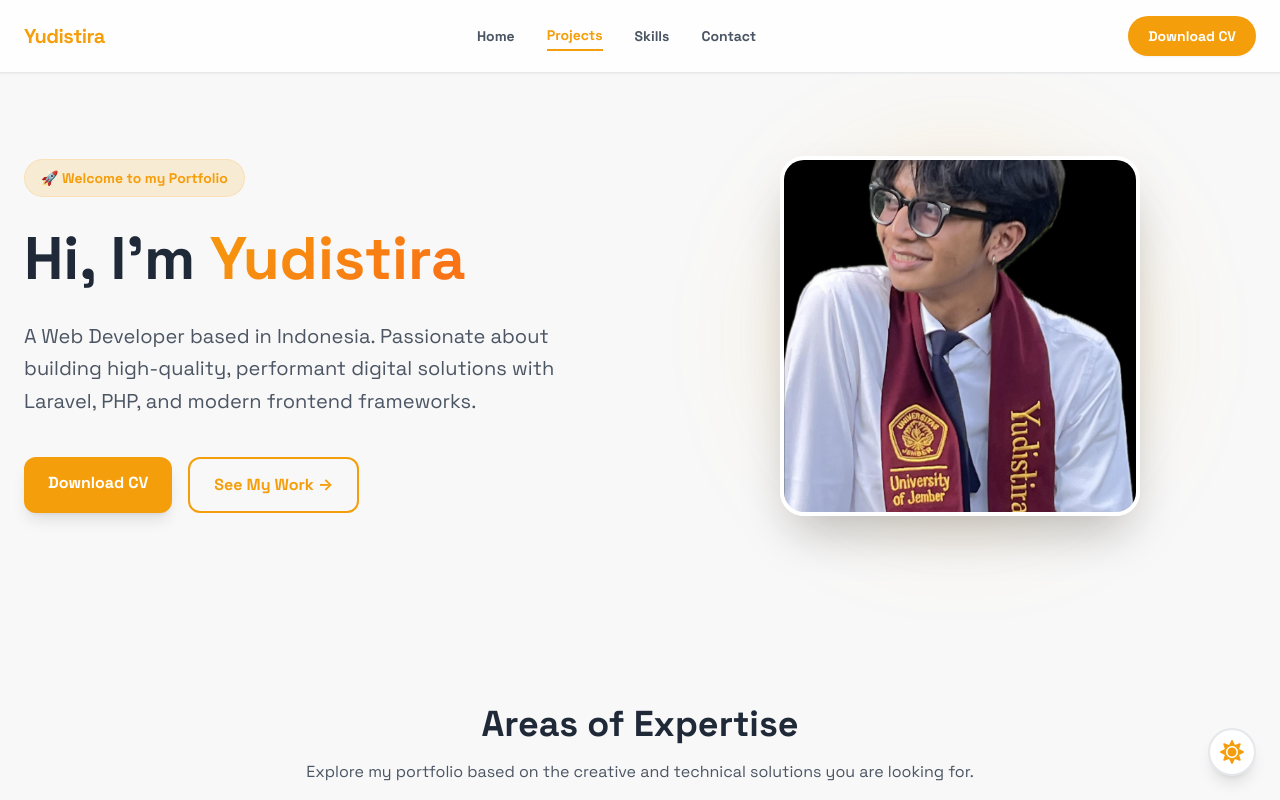
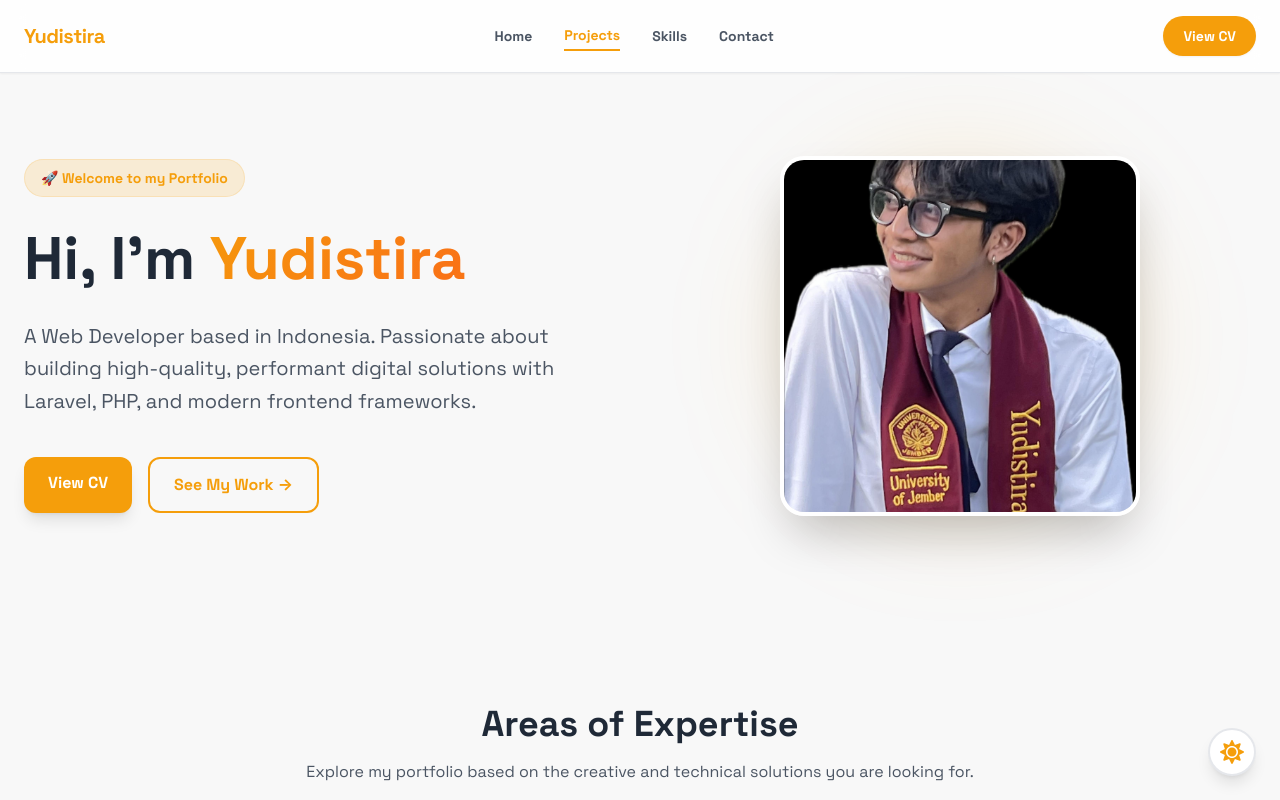
Before and after one commit to Yudisss1412/portfolio-yudistira, a React (Vite) app: page / in a window 1280 px wide. Shown: the top 800 px of the page. Built offline with nearby package versions, Linux system fonts and the light colour scheme.

Commit message:
fix CV download 404: use relative path, open as "View CV" preview tab

```diff
--- a/src/components/Home.jsx
+++ b/src/components/Home.jsx
@@ -29,11 +29,10 @@ export default function Home({ setPage, setProjectMode }) {
           </p>
           <div className="flex flex-wrap gap-4 pt-4">
             <a
-              href="/CV Yudistira Dwi Anggara.pdf"
-              download
+              href="./CV Yudistira Dwi Anggara.pdf" target="_blank" rel="noopener noreferrer"
               className="bg-accent hover:bg-accent-dark text-white font-bold px-6 py-3.5 rounded-xl shadow-lg hover:shadow-xl transition-all transform hover:-translate-y-0.5 inline-block text-center text-sm sm:text-base"
             >
-              Download CV
+              View CV
             </a>
             <button
               onClick={handleSeeWork}
--- a/src/components/Navbar.jsx
+++ b/src/components/Navbar.jsx
@@ -5,10 +5,7 @@ export default function Navbar({ page, setPage }) {
   const [activeSection, setActiveSection] = useState('home');
 
   useEffect(() => {
-    if (page !== 'home') {
-      setActiveSection('');
-      return;
-    }
+    if (page !== 'home') return;
 
     const handleScroll = () => {
       const sections = [
@@ -105,11 +102,10 @@ export default function Navbar({ page, setPage }) {
         {/* Right: Actions */}
         <div className="flex items-center gap-4">
           <a
-            href="/CV Yudistira Dwi Anggara.pdf"
-            download
+            href="./CV Yudistira Dwi Anggara.pdf" target="_blank" rel="noopener noreferrer"
             className="hidden sm:inline-block bg-accent hover:bg-accent-dark text-white font-bold px-5 py-2.5 rounded-full text-xs sm:text-sm shadow-xs hover:shadow-md transition-all text-center"
           >
-            Download CV
+            View CV
           </a>
 
           {/* Burger Menu Button (Mobile) */}
@@ -154,11 +150,10 @@ export default function Navbar({ page, setPage }) {
               Contact
             </button>
             <a
-              href="/CV Yudistira Dwi Anggara.pdf"
-              download
+              href="./CV Yudistira Dwi Anggara.pdf" target="_blank" rel="noopener noreferrer"
               className="mt-2 w-full bg-accent hover:bg-accent-dark text-white font-bold py-3 rounded-xl text-center text-sm shadow-sm"
             >
-              Download CV
+              View CV
             </a>
           </nav>
         </div>
```
